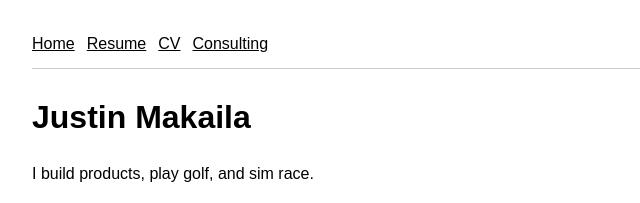
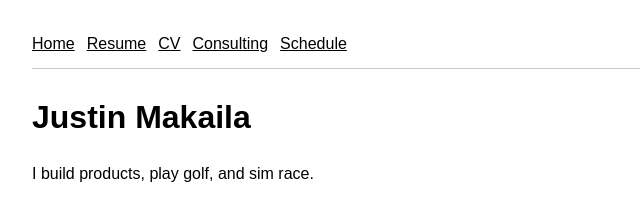
Before and after one commit to justinmakaila/personal-site, a plain HTML site: page src/index.html in a window 1280 px wide. Shown: the top 203 px of the page, 158-798 px from the left. Drawn offline with Linux system fonts and the light colour scheme.

Commit message:
add a link for scheduling

```diff
--- a/src/index.html
+++ b/src/index.html
@@ -51,6 +51,7 @@
           <li><a href="/resume/">Resume</a></li>
           <li><a href="/cv/">CV</a></li>
           <li><a href="/consulting/">Consulting</a></li>
+          <li><a href="https://calendly.com/justin-treehousetechnology/30min">Schedule</a></li>
         </ul>
       </nav>
 
```
